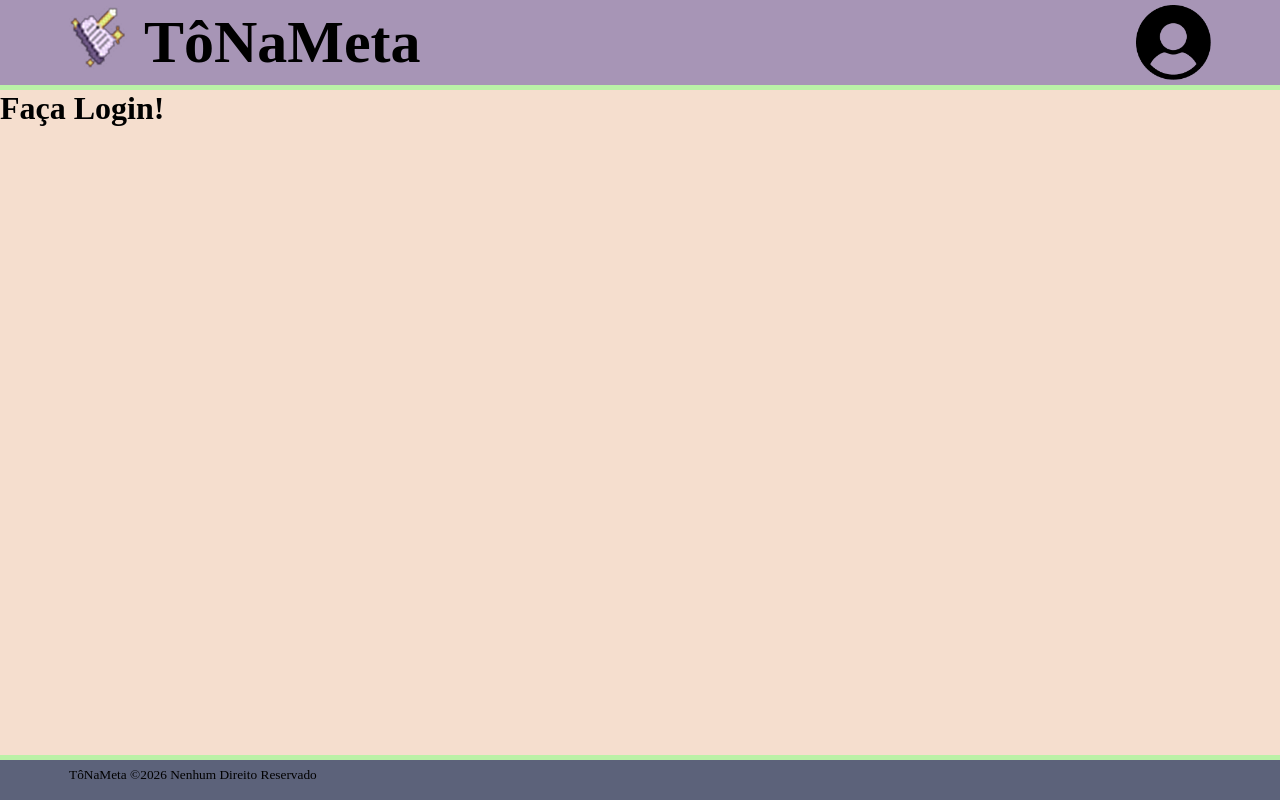
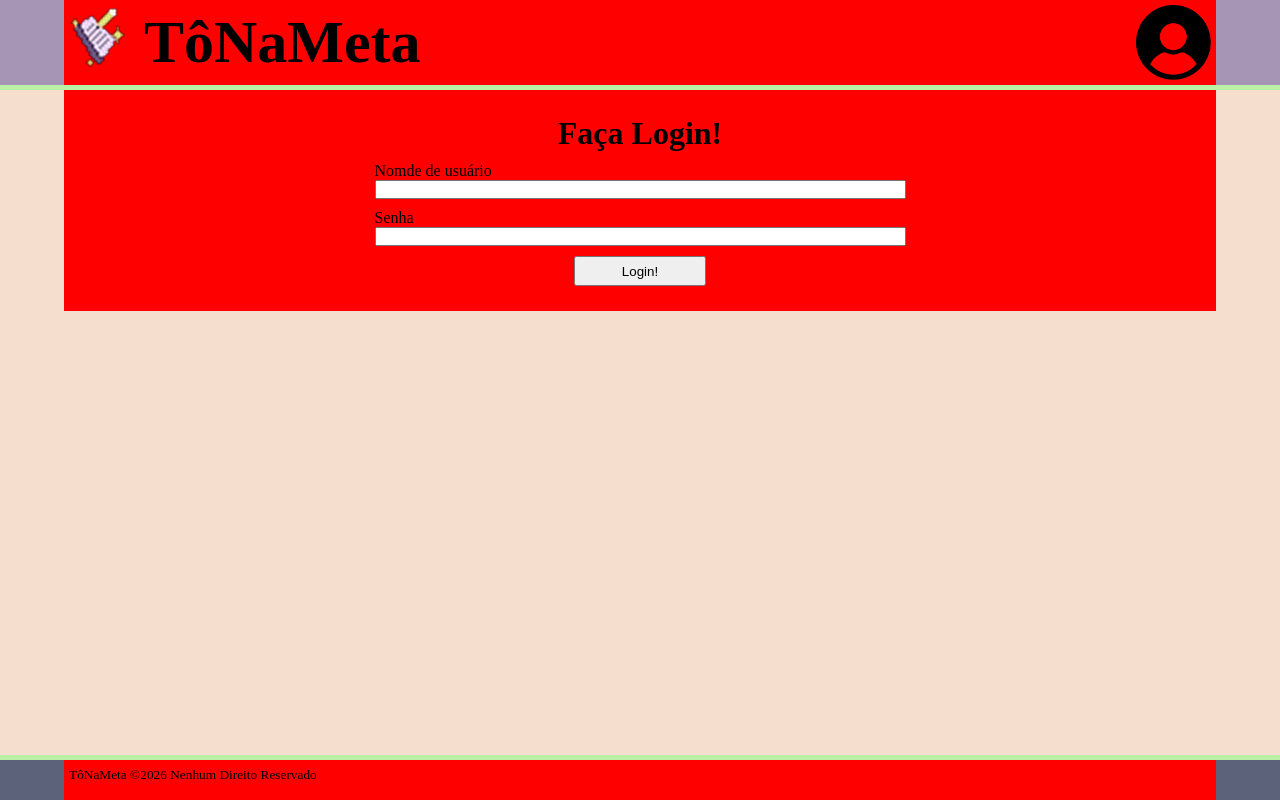
Before and after one commit to gdplentie/tonameta, a React (Vite) app: page /login in a window 1280 px wide. Built offline with nearby package versions, Linux system fonts and the light colour scheme; a web font is replaced by a local one.

Commit message:
salvando

```diff
--- a/src/pages/Home.jsx
+++ b/src/pages/Home.jsx
@@ -15,7 +15,7 @@ function Home(){
     ]
 
     return (
-        <div className='whole-wrapper'>
+        <div className='whole-wrapper home'>
             <Header />
             <main>
                 <div className="box">
--- a/src/pages/Login.jsx
+++ b/src/pages/Login.jsx
@@ -1,16 +1,31 @@
 import Header from "../components/Header"
 import Footer from "../components/Footer"
+import "../style/Login.css"
 
-function Login(){
-    return(
+function Login() {
+    return (
         <div className="whole-wrapper">
             <Header />
 
-            <main>
-                <h1>Faça Login!</h1>
-                <form action="">
+            <main className="login">
+                <div className="box">
+                    <div className="form-card login">
+                        <h1>Faça Login!</h1>
+                        <form onSubmit={(event) => { event.preventDefault() }}>
+                            <div className="input-field">
+                                <label>Nomde de usuário</label>
+                                <input type="text" />
+                            </div>
 
-                </form>
+                            <div className="input-field">
+                                <label>Senha</label>
+                                <input type="password" />
+                            </div>
+
+                            <button>Login!</button>
+                        </form>
+                    </div>
+                </div>
             </main>
 
             <Footer />
--- a/src/style/Home.css
+++ b/src/style/Home.css
@@ -1,15 +1,15 @@
-h2{
+.home h2{
     text-align: center;
     margin-bottom: 15px;
 }
 
-.cartao-intro h3{
+.home .cartao-intro h3{
     text-align: center;
     font-family: "Kranky", serif;
     margin-bottom: 10px;
 }
 
-.cartao-intro{
+.home .cartao-intro{
     width: 20%;
     background-color: #BBCAD5;
     padding: 5px;
@@ -17,18 +17,18 @@ h2{
     font-size: 20px;
 }
 
-.cartoes{
+.home .cartoes{
     display: flex;
     justify-content: space-around;
     margin-bottom: 20px;
 }
 
-main .box{
+.home main .box{
     display: flex;
     flex-direction: column;
 }
 
-.intro-botao{
+.home .intro-botao{
     width: 20%;
     margin: 0 auto;
     height: 40px;
@@ -39,17 +39,7 @@ main .box{
     transition: 1s all linear;
 }
 
-.intro-botao:hover{
+.home .intro-botao:hover{
     border-radius: 5px;
     background-color: #222272;
 }
-
-.whole-wrapper{
-    display: flex;
-    flex-direction: column;
-    min-height: 100dvh;
-}
-
-main{
-    flex: 1;
-}
--- /dev/null
+++ b/src/style/Login.css
@@ -0,0 +1,29 @@
+main.login .box{
+    display: flex;
+    justify-content: center;
+    align-items: center;
+}
+
+.form-card.login{
+    width: 50%;
+    height: fit-content;
+    padding: 20px;
+}
+
+main.login h1{
+    text-align: center;
+}
+
+main.login .input-field{
+    display: flex;
+    flex-direction: column;
+    margin: 10px 0;
+}
+
+main.login button{
+    margin: 0 auto;
+    display: block;
+
+    height: 30px;
+    width: 25%;
+}
--- a/src/style/global.css
+++ b/src/style/global.css
@@ -10,6 +10,8 @@
     margin: 0 auto;
     width: 90%;
     padding: 5px;
+    height: inherit;
+    background-color: red;
 }
 
 body{
@@ -54,4 +56,12 @@ footer{
 
 main{
     background-color: #f5dece;
+    flex: 1;
 }
+
+
+.whole-wrapper{
+    display: flex;
+    flex-direction: column;
+    min-height: 100dvh;
+}
```
